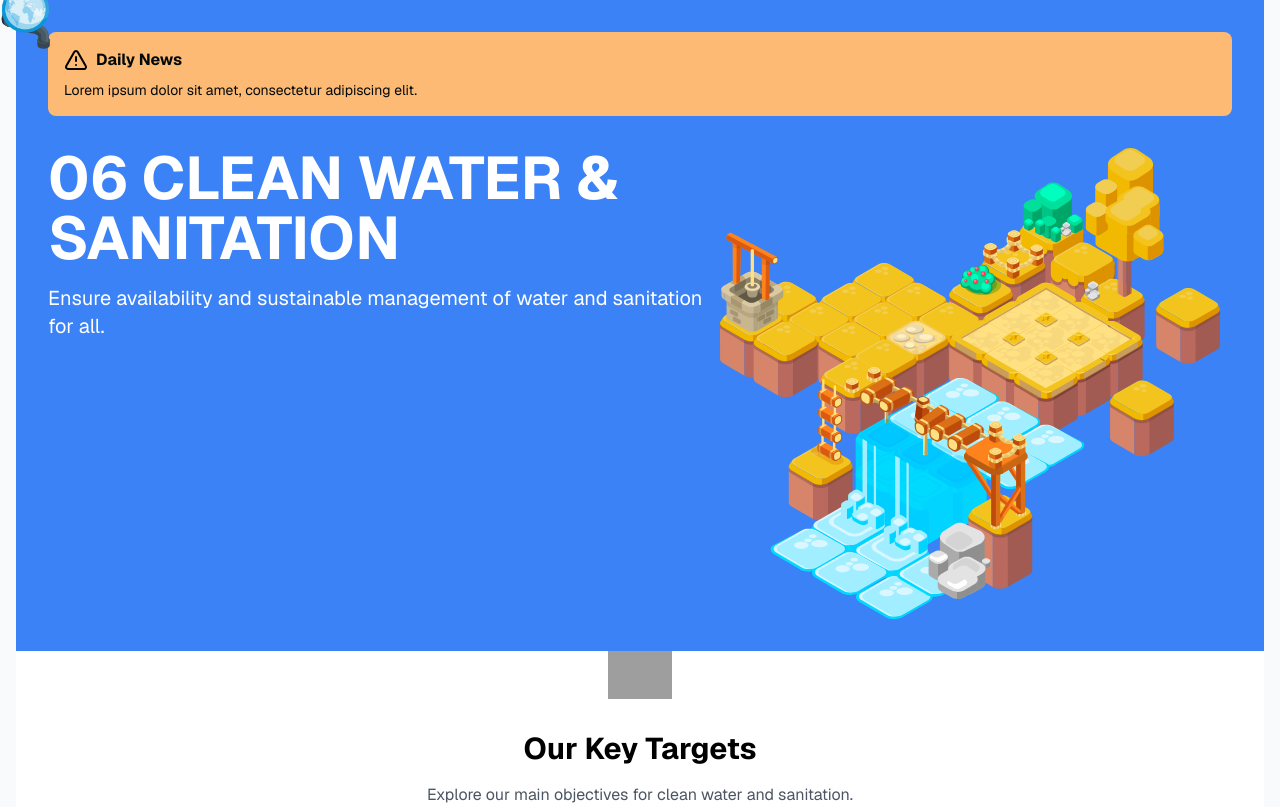
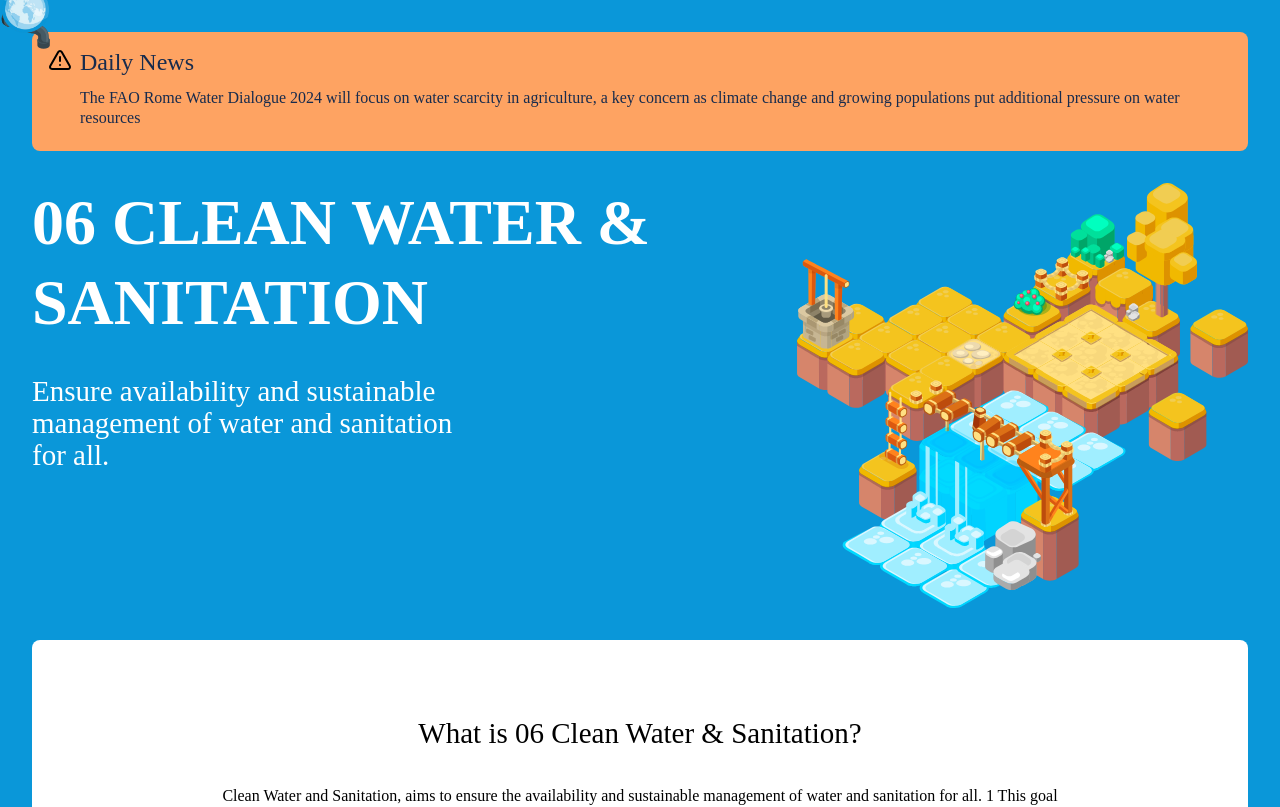
Before and after one commit to unisdgprojectteam38/unisdgteam38-deploy, a Next.js app: page /info in a window 1280 px wide. Shown: the top 807 px of the page. Built offline with nearby package versions, Linux system fonts and the light colour scheme; grey boxes are pictures that could not be loaded.

Commit message:
feat(header): added definitions and cleaned css

```diff
--- a/app/info/page.tsx
+++ b/app/info/page.tsx
@@ -8,12 +8,14 @@ import WaterDropScroll from '@/components/info/sdg6/WaterDropScroll';
 
 const headerData: HeaderData = {
   newsTitle: "Daily News",
-  newsContent: "Lorem ipsum dolor sit amet, consectetur adipiscing elit.",
+  newsContent: "The FAO Rome Water Dialogue 2024 will focus on water scarcity in agriculture, a key concern as climate change and growing populations put additional pressure on water resources",
   mainTitle: "06 CLEAN WATER & SANITATION",
   mainSubtitle: "Ensure availability and sustainable management of water and sanitation for all.",
-  backgroundColor: "bg-blue-500",
-  newsBannerColor: "bg-orange-300",
-  illustrationComponent: <Image src={island} alt="Island" width={500} height={500} />  // Specify width and height
+  backgroundColor: "bg-[#0a97d9]",
+  newsBannerColor: "bg-[#fea362]",
+  illustrationComponent: <Image src={island} alt="Island" width={500} height={500} />,  // Specify width and height
+  definitionTitle: "What is 06 Clean Water & Sanitation?",
+  definitionPara: "Clean Water and Sanitation, aims to ensure the availability and sustainable management of water and sanitation for all. 1  This goal recognizes that access to clean water and sanitation is 2  a fundamental human right essential for health, development, and equality."
 };
 
 const targetsData: TargetsData = {
--- a/components/info/InfographicPage.tsx
+++ b/components/info/InfographicPage.tsx
@@ -22,6 +22,8 @@ interface InfographicPageProps {
     backgroundColor?: string;
     newsBannerColor?: string;
     illustrationComponent?: React.ReactNode;
+    definitionTitle: string;
+    definitionPara: string;
   };
   targetsData: {
     title: string;
--- a/components/info/header/HeaderSection.tsx
+++ b/components/info/header/HeaderSection.tsx
@@ -9,6 +9,8 @@ interface HeaderSectionProps {
   backgroundColor?: string;
   newsBannerColor?: string;
   illustrationComponent?: React.ReactNode;
+  definitionTitle: string;
+  definitionPara: string;
 }
 
 export const HeaderSection: React.FC<HeaderSectionProps> = ({
@@ -19,27 +21,38 @@ export const HeaderSection: React.FC<HeaderSectionProps> = ({
   backgroundColor = "bg-blue-500",
   newsBannerColor = "bg-orange-300",
   illustrationComponent,
+  definitionTitle,
+  definitionPara,
 }) => {
   return (
     <section className={`${backgroundColor} p-8`}>
-      <div className={`${newsBannerColor} p-4 rounded-lg mb-8`}>
-        <div className="flex items-center">
+      {/* News Alert Bar */}
+      <div className={`${newsBannerColor} flex flex-row p-4 rounded-lg mb-8`}>
+        <div className="h-[87px] flex items-start">
           <AlertTriangle className="text-black mr-2" />
-          <h2 className="font-bold">{newsTitle}</h2>
         </div>
-        <p className="text-sm mt-2">{newsContent}</p>
+        <div className="h-[87px] flex-col justify-start items-start gap-3 inline-flex">
+          <h2 className="text-[#172b4d] text-2xl font-medium font-['Poppins'] leading-7">{newsTitle}</h2>
+          <p className="h-[47px] text-[#172b4d] text-base font-normal font-['Poppins'] leading-tight">{newsContent}</p>
+        </div>
+
       </div>
-
-      <div className="flex justify-between items-start">
-        <div className="text-white max-w-2xl">
-          <h1 className="text-6xl font-bold mb-4">{mainTitle}</h1>
-          <p className="text-xl">{mainSubtitle}</p>
+      {/* Hero Section */}
+      <div className="flex justify-between items-start pb-8">
+        <div className="h-72 flex-col justify-center items-start gap-8 inline-flex">
+          <h1 className="text-white text-[64px] font-semibold font-['Poppins'] leading-[80px]">{mainTitle}</h1>
+          <p className="w-[425px] text-white text-[29px] font-medium font-['Poppins'] leading-8">{mainSubtitle}</p>
         </div>
 
         <div className="w-1/2">
           {illustrationComponent}
         </div>
       </div>
+      {/* Definition Section */}
+      <div className={"flex-col w-full justify-start items-center gap-6 inline-flex bg-white py-16 rounded-lg"}>
+        <h2 className="text-center text-black text-[29px] font-medium font-['Poppins'] leading-loose">{definitionTitle}</h2>
+        <p className="w-[900px] text-center text-black text-base font-normal font-['Poppins'] leading-tight">{definitionPara}</p>
+      </div>
     </section>
   );
 };
--- a/types/infographics.tsx
+++ b/types/infographics.tsx
@@ -8,6 +8,8 @@ export interface HeaderData {
   backgroundColor?: string;
   newsBannerColor?: string;
   illustrationComponent?: ReactNode;
+  definitionTitle: string;
+  definitionPara: string;
 }
 
 export interface Target {
```
Also changed, not shown: 1 other file (tests, documents, lock files or other folders).
